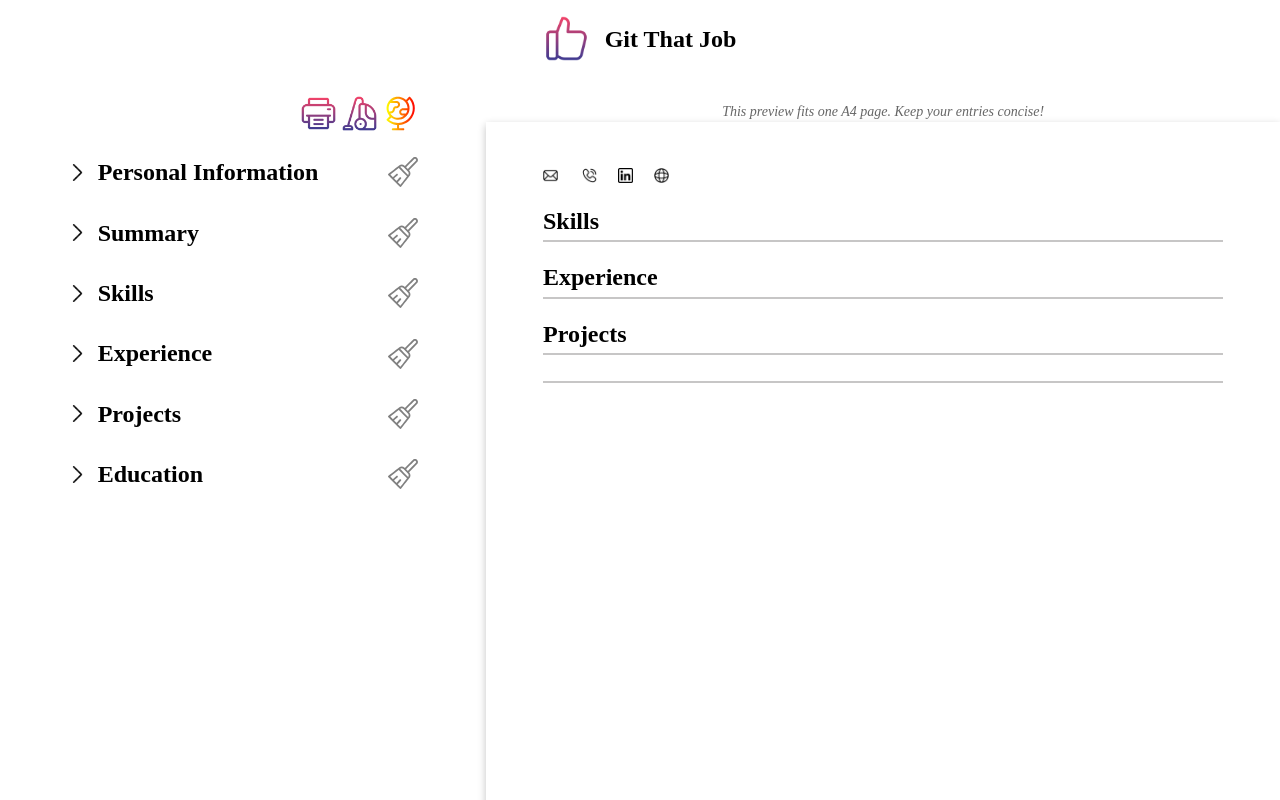
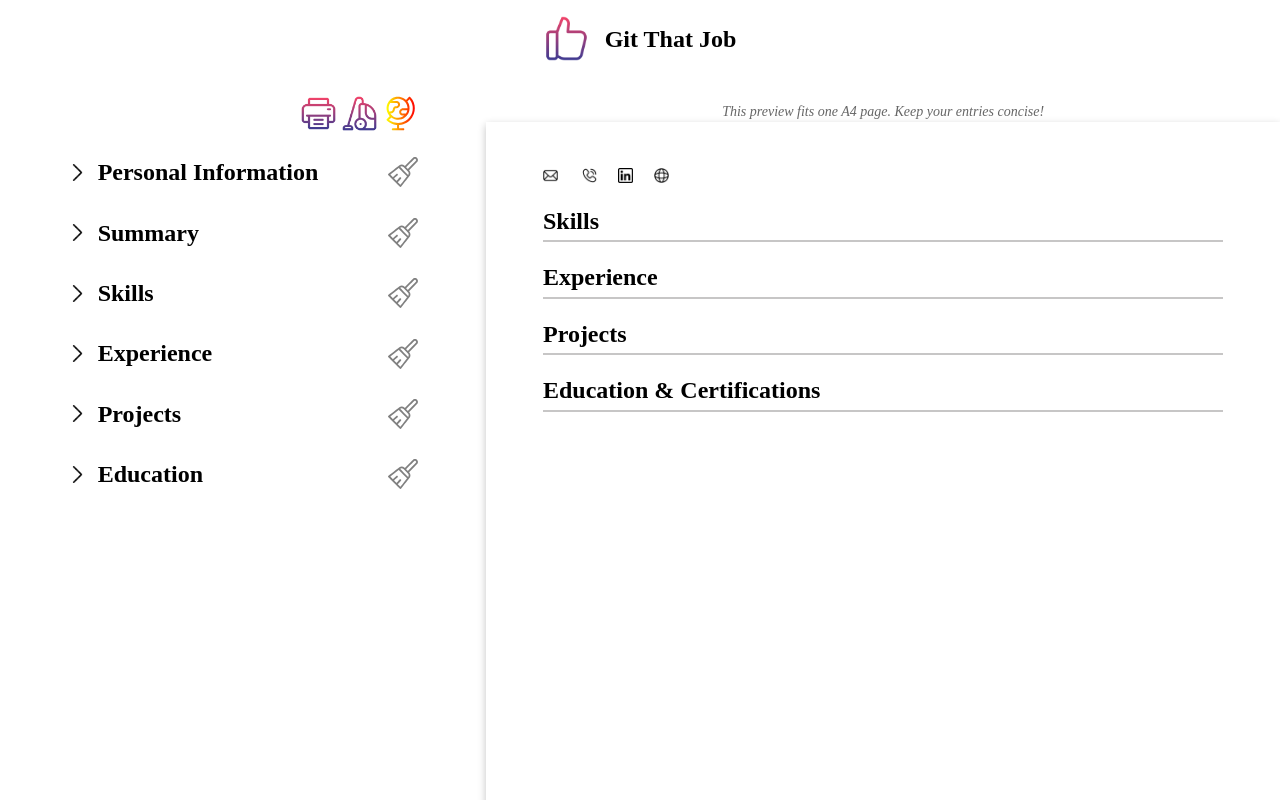
Before and after one commit to verobelo/cv-creator, a React (Vite) app in the folder cv-creator/: page / in a window 1280 px wide. Shown: the top 800 px of the page. Built offline with nearby package versions, Linux system fonts and the light colour scheme; a web font is replaced by a local one.

Commit message:
Add key for Education Preview title

```diff
--- a/cv-creator/src/logic/translation.js
+++ b/cv-creator/src/logic/translation.js
@@ -37,6 +37,8 @@ export const translations = {
     degree: "Degree",
     institution: "Institution Name",
     completionDate: "Completion Date",
+    // Preview
+    educationTitle: "Education & Certifications",
   },
   es: {
     // Personal Info
@@ -76,5 +78,7 @@ export const translations = {
     degree: "Grado",
     institution: "Centro de estudios",
     completionDate: "Año de graduación",
+    // Preview
+    educationTitle: "Educación y Certificados",
   },
 };
```
